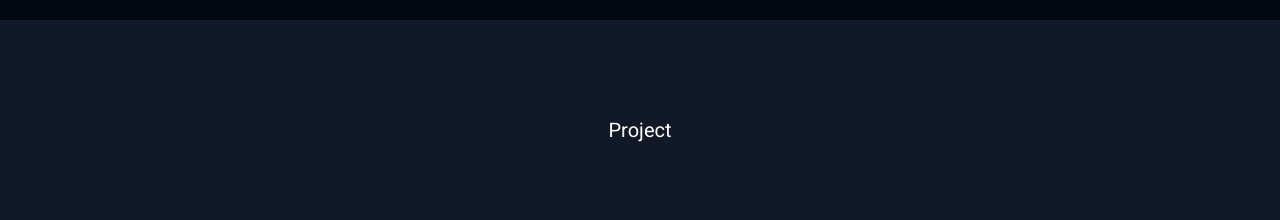
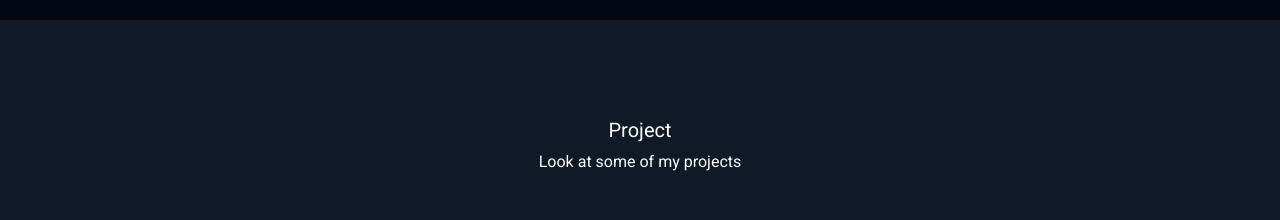
Before and after one commit to ricardosousabr/ricardosousabr.github.io, a Next.js app: page / in a window 1280 px wide. Shown: the part 1280-1500 px from the top of the page. Built offline with nearby package versions, Linux system fonts and the light colour scheme; a web font is replaced by a local one.

Commit message:
feat(project): add text

```diff
--- a/src/components/Molecules/Project/index.tsx
+++ b/src/components/Molecules/Project/index.tsx
@@ -8,8 +8,8 @@ export default function Project() {
     <ProjectStyle>
       <BoxText>
         <Text color="white" fontSize="20px">Project</Text>
+        <Text color="white" fontSize="16px">Look at some of my projects</Text>
       </BoxText>
-      <div>
       <BoxProject>
         <div>
           <BoxImageMobile>
@@ -39,7 +39,6 @@ export default function Project() {
           <Button color="white" padding="0px" background="transparent" borderRadius="0px" border="none" fontSize="16px" textDecoration="none" href="https://ricardosousabr.github.io/login-page-next/">Storybook </Button>
         </div>
       </BoxProject>
-      </div>
     </ProjectStyle>
   )
 }
--- a/src/components/Molecules/Project/style.ts
+++ b/src/components/Molecules/Project/style.ts
@@ -21,8 +21,9 @@ export const ProjectStyle = styled.div`
 export const BoxText = styled.div`
   display: flex;
   align-items: center;
-  height: 100px;
-  justify-content: center;
+  height: 60px;
+  justify-content: space-between;
+  flex-direction: column;
 
 `
 
```
Lines whose indentation alone changed are shown as unchanged.
